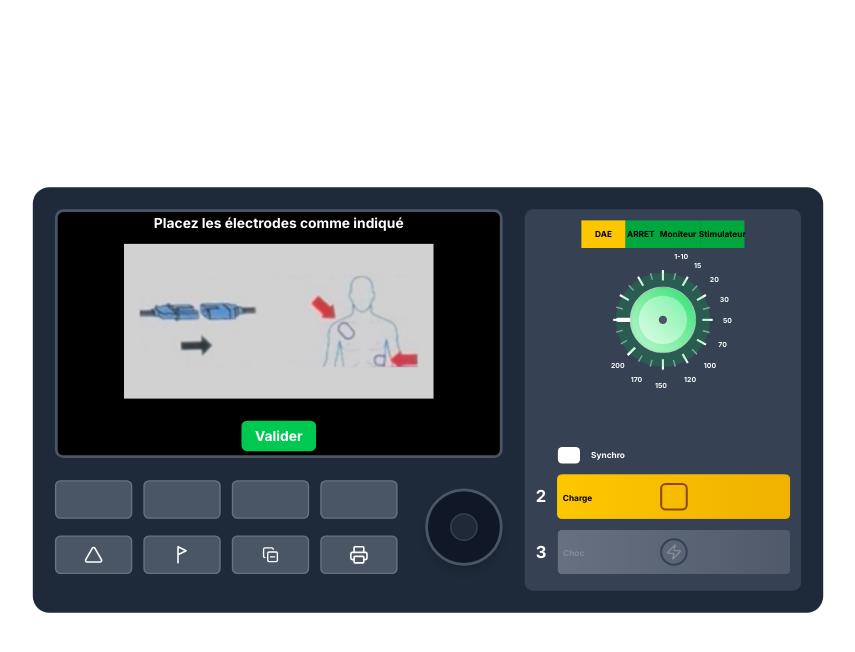
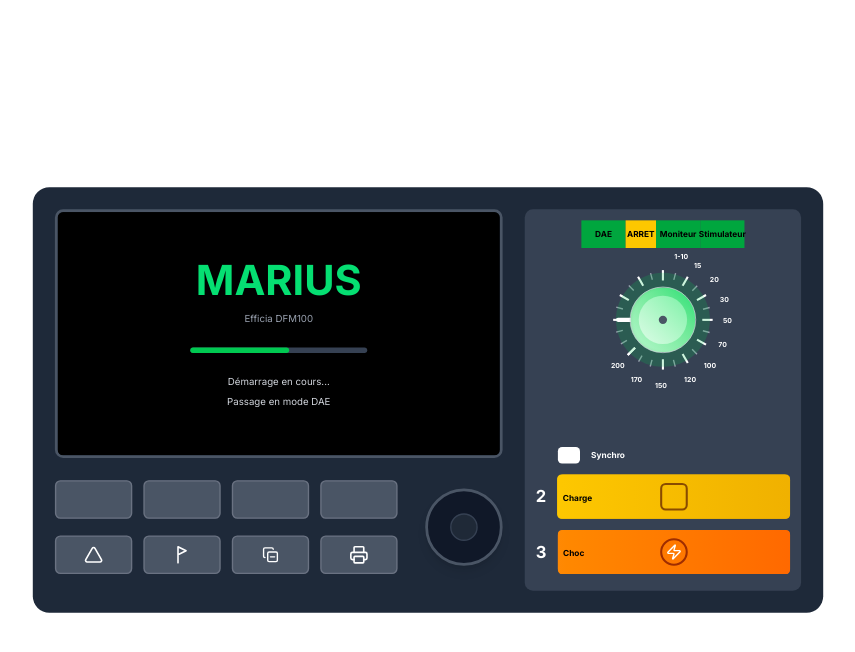
Before and after one commit to Samouz75/Defib_simulation, a Next.js app: page / in a window 1280 px wide. Both pictures are taken after a click on the button "DAE". Shown: the top 652 px of the page, without its empty margins (212-1067 px from the left). Built offline with nearby package versions, Linux system fonts and the light colour scheme.

Commit message:
added ecran de demarage

```diff
--- a/src/app/page.tsx
+++ b/src/app/page.tsx
@@ -19,6 +19,7 @@ import RotativeKnob from "./components/buttons/RotativeKnob";
 import { useDefibrillator } from "./hooks/useDefibrillator";
 import { useResponsiveScale } from "./hooks/useResponsiveScale";
 import { RotaryMappingService } from "./services/RotaryMappingService";
+import type { DisplayMode } from "./hooks/useDefibrillator";
 
 const DefibInterface: React.FC = () => {
   const containerRef = useRef<HTMLDivElement>(null);
@@ -28,6 +29,11 @@ const DefibInterface: React.FC = () => {
   // État pour la synchronisation avec le DAE
   const [daePhase, setDaePhase] = useState<'placement' | 'preparation' | 'analyse' | 'charge' | 'attente_choc' | null>(null);
   const [daeShockFunction, setDaeShockFunction] = useState<(() => void) | null>(null);
+
+  // État pour l'écran de démarrage
+  const [isBooting, setIsBooting] = useState(false);
+  const [targetMode, setTargetMode] = useState<DisplayMode | null>(null);
+  const [bootProgress, setBootProgress] = useState(0);
 
   // Event handlers
   const handleJoystickPositionChange = (
@@ -76,7 +82,66 @@ const DefibInterface: React.FC = () => {
     setDaeShockFunction(() => shockFunction);
   };
 
+  // gère changement de mode avec écran de démarrage
+  const handleModeChange = (newMode: DisplayMode) => {
+    if (defibrillator.displayMode === "ARRET" && newMode !== "ARRET") {
+      //mode ARRET à un autre mode = afficher l'écran de démarrage
+      setIsBooting(true);
+      setTargetMode(newMode);
+      setBootProgress(0);
+
+      const progressInterval = setInterval(() => {
+        setBootProgress(prev => {
+          const newProgress = prev + 2; // 2% toutes les 100ms = 5 secondes
+          if (newProgress >= 100) {
+            clearInterval(progressInterval);
+          }
+          return Math.min(newProgress, 100);
+        });
+      }, 100);
+
+      // Après 5 secondes, passer au mode ciblé
+      setTimeout(() => {
+        defibrillator.setDisplayMode(newMode);
+        setIsBooting(false);
+        setTargetMode(null);
+        setBootProgress(0);
+        clearInterval(progressInterval);
+      }, 5000);
+    } else {
+      // Changement de mode normaleme,t
+      defibrillator.setDisplayMode(newMode);
+    }
+  };
+
   const renderScreenContent = () => {
+    if (isBooting) {
+      return (
+        <div className="h-full flex flex-col items-center justify-center bg-black text-white">
+          <div className="flex flex-col items-center space-y-8">
+            <div className="text-center">
+              <h1 className="text-6xl font-bold text-green-400 mb-4">MARIUS</h1>
+              <div className="text-sm text-gray-400">Efficia DFM100</div>
+            </div>
+
+            {/* Barre de progression */}
+            <div className="w-64 h-2 bg-gray-700 rounded">
+              <div
+                className="h-full bg-green-500 rounded transition-all duration-100"
+                style={{ width: `${bootProgress}%` }}
+              ></div>
+            </div>
+
+            {/* Message de démarrage */}
+            <div className="text-center text-sm text-gray-300">
+              <div>Démarrage en cours...</div>
+              <div className="mt-2">Passage en mode {targetMode}</div>
+            </div>
+          </div>
+        </div>
+      );
+    }
+
     switch (defibrillator.displayMode) {
       case "ARRET":
         return <ARRETDisplay />;
@@ -172,10 +237,10 @@ const DefibInterface: React.FC = () => {
             {/* Bouton rotatif */}
             <div className="relative flex flex-col items-center">
               <ButtonComponent
-                onButton1Click={() => defibrillator.setDisplayMode("DAE")}
-                onButton2Click={() => defibrillator.setDisplayMode("ARRET")}
-                onButton3Click={() => defibrillator.setDisplayMode("Moniteur")}
-                onButton4Click={() => defibrillator.setDisplayMode("Stimulateur")}
+                onButton1Click={() => handleModeChange("DAE")}
+                onButton2Click={() => handleModeChange("ARRET")}
+                onButton3Click={() => handleModeChange("Moniteur")}
+                onButton4Click={() => handleModeChange("Stimulateur")}
                 selectedMode={
                   defibrillator.displayMode as "DAE" | "ARRET" | "Moniteur" | "Stimulateur"
                 }
```
